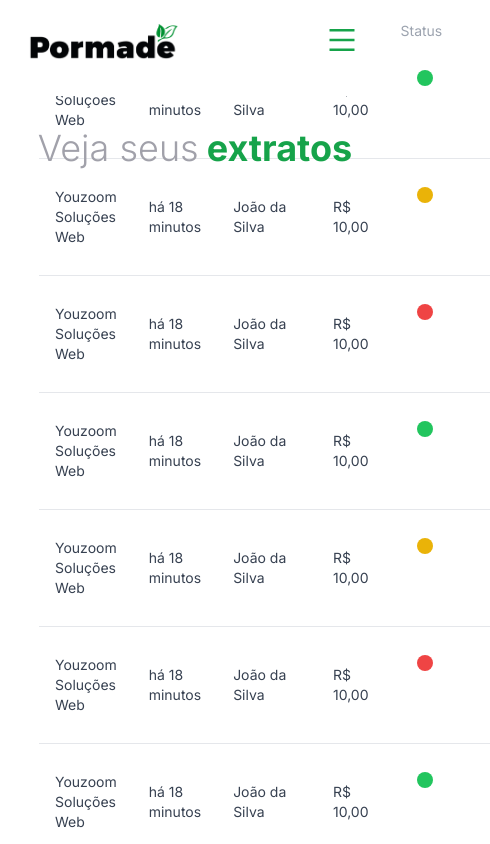
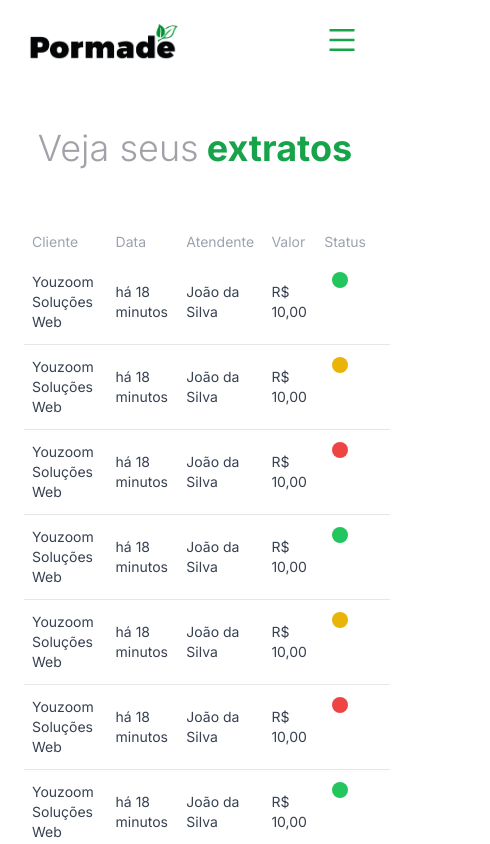
Before and after one commit to brunobarqueta/pormade-web, a React (Vite) app: page /extracts in a window 390 px wide. Shown: the top 844 px of the page, 490 px wide, since content can reach past the window. Built offline with nearby package versions, Linux system fonts and the light colour scheme.

Commit message:
responsividade página Extratos

```diff
--- a/src/components/Extracts/Table.tsx
+++ b/src/components/Extracts/Table.tsx
@@ -14,45 +14,52 @@ interface Props {
 const Table: React.FC<Props> = ({ data }) => {
   const renderStatusIndicator = (status: string) => {
     let colorClass = "bg-green-500";
-		let tooltipText = "Status: Green";
+    let tooltipText = "Pago";
 
     if (status === "yellow") {
       colorClass = "bg-yellow-500";
-			tooltipText = "Status: Yellow";
+      tooltipText = "Pendente";
     } else if (status === "red") {
       colorClass = "bg-red-500";
-			tooltipText = "Status: Red";
+      tooltipText = "Reprovado";
     }
 
     return <div className={`h-4 w-4 rounded-full ${colorClass}`} title={tooltipText}></div>;
   };
 
+  const columns = ["Cliente", "Data", "Atendente", "Valor", "Status", ""];
+
   return (
-		<div className="w-4/5 mx-auto md:mt-56">
+    <div className="w-full mx-auto mt-56">
+      <div className="ml-6 md:ml-16 overflow-x-auto">
         <table className="min-w-full font-inter text-sm">
           <thead>
             <tr>
-						<th className="px-4 text-gray-400 font-normal text-left">Cliente</th>
-						<th className="px-4 text-gray-400 font-normal text-left">Data</th>
-						<th className="px-4 text-gray-400 font-normal text-left">Atendente</th>
-						<th className="px-4 text-gray-400 font-normal text-left">Valor</th>
-						<th className="px-4 text-gray-400 font-normal text-left">Status</th>
-						<th className="px-4 text-gray-400 font-normal text-left"></th>
+              {columns.map((item) => (
+                <th className="py-2 px-2 md:px-4 text-gray-400 font-normal text-left" key={item}>
+                  {item}
+                </th>
+              ))}
             </tr>
           </thead>
-				<tbody className="bg-white divide-y divide-gray-200 space-y-4">
+          <tbody className="bg-white divide-y divide-gray-200">
             {data.map((item) => (
               <tr key={item.id}>
-							<td className="py-7 px-4 text-gray-700">{item.registration}</td>
-							<td className="py-7 px-4 text-gray-700">{item.date}</td>
-							<td className="py-7 px-4 text-gray-700">{item.attendant}</td>
-							<td className="py-7 px-4 text-gray-700">R$ {item.value.toLocaleString("pt-BR", { minimumFractionDigits: 2, maximumFractionDigits: 2 })}</td>
-							<td className="py-7 px-4 text-gray-700 flex items-center ml-4">{renderStatusIndicator(item.status)}</td>
+                <td className="py-3 px-2 md:px-4 md:py-7 text-gray-700">{item.registration}</td>
+                <td className="py-3 px-2 md:px-4 md:py-7 text-gray-700">{item.date}</td>
+                <td className="py-3 px-2 md:px-4 md:py-7 text-gray-700">{item.attendant}</td>
+                <td className="py-3 px-2 md:px-4 md:py-7 text-gray-700">
+                  R$ {item.value.toLocaleString("pt-BR", { minimumFractionDigits: 2, maximumFractionDigits: 2 })}
+                </td>
+                <td className="py-3 px-2 md:px-4 md:py-7 text-gray-700 flex items-center ml-2 md:ml-4">
+                  {renderStatusIndicator(item.status)}
+                </td>
               </tr>
             ))}
           </tbody>
         </table>
       </div>
+    </div>
   );
 };
 
--- a/src/components/Home/PointsHome.tsx
+++ b/src/components/Home/PointsHome.tsx
@@ -1,12 +1,25 @@
-import { useContext } from "react";
+import { useContext, useState, useEffect } from "react";
 import Points from "../Points";
 import { UserContext } from "../../contexts/userContext";
 
 const PointsHome = () => {
     const {user} = useContext(UserContext);
 
+    const [scrollingDown, setScrollingDown] = useState(false);
+
+	const handleScroll = () => {
+		setScrollingDown(window.scrollY > 0);
+	};
+
+    useEffect(() => {
+		window.addEventListener("scroll", handleScroll);
+		return () => {
+			window.removeEventListener("scroll", handleScroll);
+		};
+	}, []);
+
     return (
-        <div className="flex-grow flex flex-col items-center justify-center font-inter">
+        <div className={`flex-grow flex flex-col items-center justify-center font-inter ${scrollingDown && window.innerWidth > 768 ? "fade-out" : "fade-in"}`}>
             <div className="absolute top-28 md:top-28 text-white text-xs font-light">Você tem </div>
             <Points quantity={user.points} className="h-20 text-4xl lg:text-5xl px-2 py-4 top-44 md:top-48" width="sm:w-1/3"/>
             <div className="absolute top-56 md:top-64 text-xs">Parabéns! Você já atingiu a pontuação e está ativo.</div>
--- a/src/components/NavBar.tsx
+++ b/src/components/NavBar.tsx
@@ -49,8 +49,7 @@ const NavBar = () => {
 	}, []);
 
 	return (
-		<div className={`w-full fixed top-0 left-0 z-10 ${scrollingDown ? "fade-out" : "fade-in"}`}>
-			{/* && window.innerWidth < 768 */}
+		<div className={`w-full fixed top-0 left-0 z-10 ${scrollingDown && window.innerWidth < 768 ? "fade-out" : "fade-in"}`}>
 			<div
 				className={`md:flex ${pathname === "/" ? "h-44 md:h-48" : "h-24 md:h-32"} items-center justify-between px-4 md:px-10 py-4 tracking-wider font-inter ${isDark ? "bg-green-600" : "bg-white"}`}
 			>
@@ -78,7 +77,7 @@ const NavBar = () => {
 						<img src={profile_img} alt="Foto de Perfil" className="h-16 w-16 rounded-full mx-4 cursor-pointer" onClick={handleProfileClick} />
 					</div>
 					<div>
-						<img src={isDark ? bell : gray_bell} alt="Sino" className="w-6 h-6 ml-4 object-scale-down" />
+						<img src={isDark ? bell : gray_bell} alt="Sino" className="w-6 h-6 md:ml-4 object-scale-down" />
 						<div className={`absolute rounded-full w-3 h-3 -mt-7 ml-7 ${isDark ? "bg-green-400" : "bg-green-700"}`}></div>
 					</div>
 				</ul>
```
Lines whose indentation alone changed are shown as unchanged.
